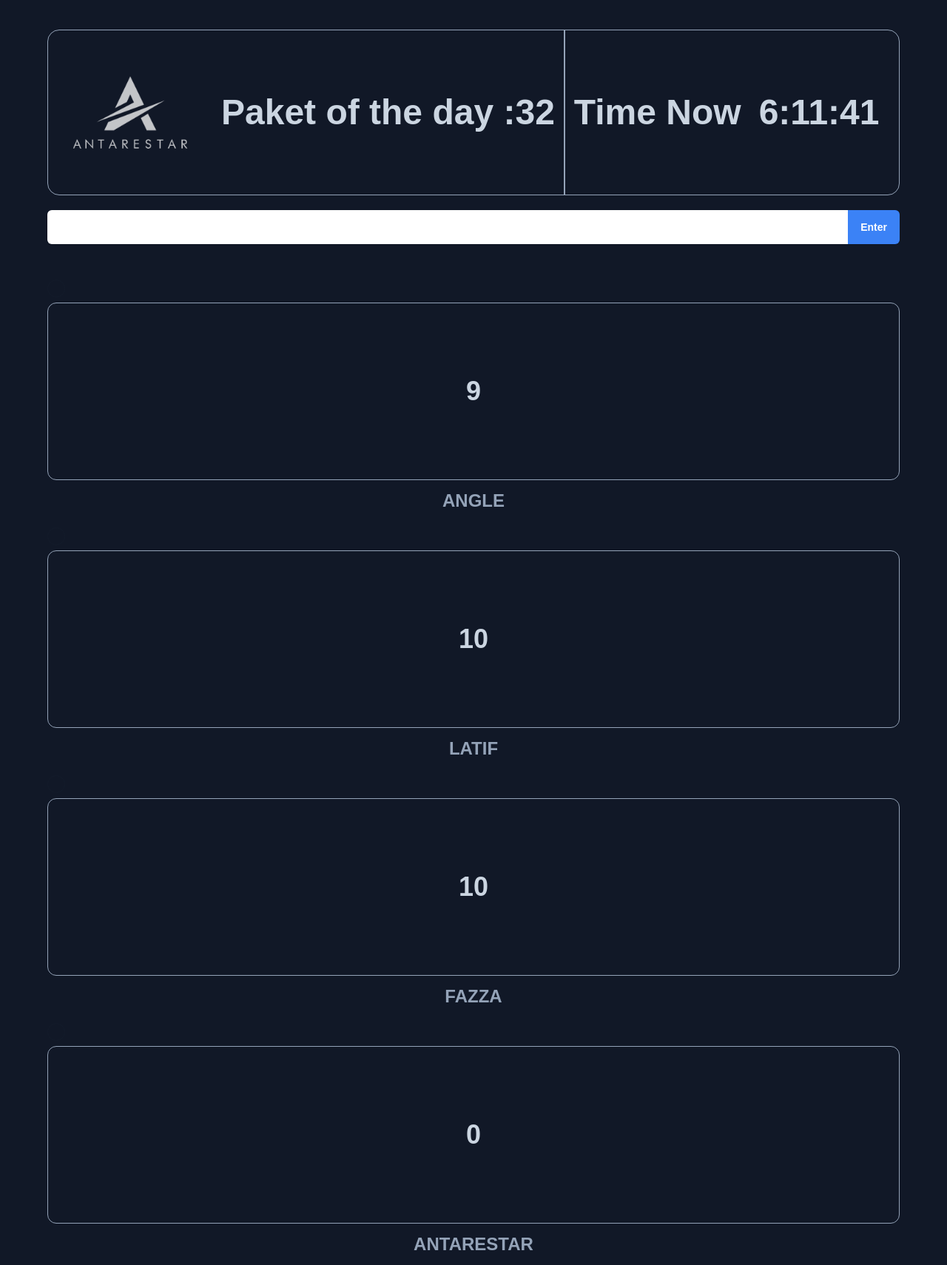
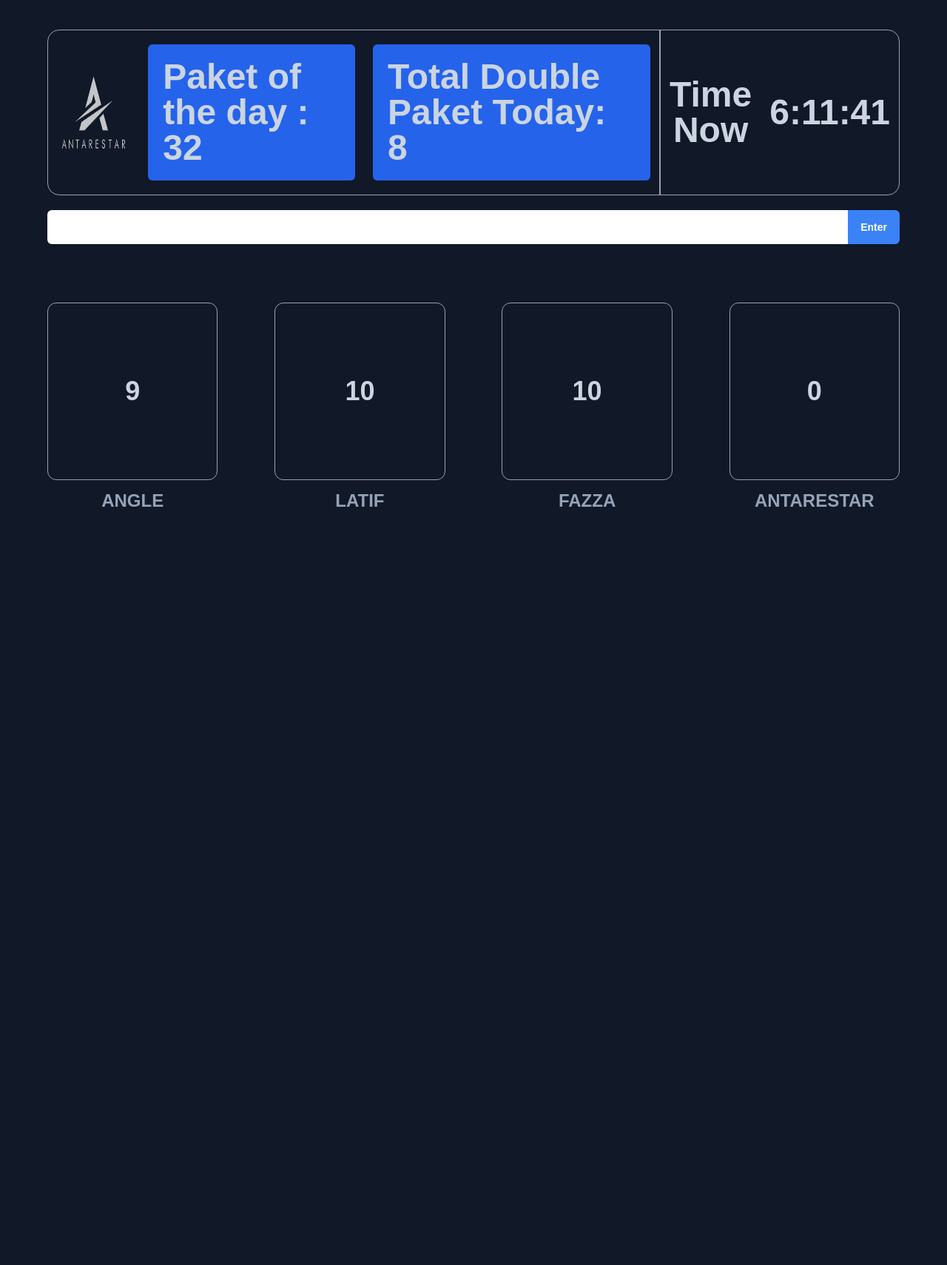
Before and after one commit to JouskaPram/gudangantarestar, a Django app: page / in a window 1280 px wide. Shown: the whole page at 74% size. After the commit the page ends 685 px from the top, so only its background shows below. Run offline with Django 3.2, Linux system fonts and the light colour scheme; data comes from the database, SQL or seed files in the repository; both versions use the stored data as it was after the commit; some libraries are stand-ins or nearby versions; some web fonts are replaced.

Commit message:
benerin layout

```diff
--- a/scanantares/templates/main.html
+++ b/scanantares/templates/main.html
@@ -12,16 +12,25 @@
       alt="Antarestar"
     />
     <div class="flex items-center align-middle px-3">
+      <div class="bg-blue-600 p-5 rounded-md">
+
         <h3
           class="md:text-5xl text-2xl font-bold text-slate-300 align-middle text-left"
         >
-        Paket of the day :
+          Paket of the day :  {{ total }}
         </h3>
-      <span
-        class="md:text-5xl font-bold text-slate-300 text-left text-2xl align-middle"
+
+      </div>
+    </div>
+    <div class="flex items-center align-middle px-3">
+      <div class="bg-blue-600 p-5 rounded-md">
+
+        <h3
+          class="md:text-5xl text-2xl font-bold text-slate-300 align-middle text-left"
         >
-        {{ total }}
-      </span>
+       Total Double Paket Today: 8
+        </h3>
+       </div>
       </div>
       <div
         class="border-l-2 border-slate-400 h-full md:flex align-middle items-center hidden"
@@ -35,6 +44,8 @@
         ></h3>
       </div>
     </div>
+
+
 
   <!-- ./ EndHeader Area -->
 
@@ -63,7 +74,7 @@
       class="flex flex-wrap justify-between justify-items-center gap-1 w-full pt-10 items-center"
     >
       {% for scan in scanner %}
-      <div class="flex flex-wrap justify-between">
+
         <div class="w-full mx-10 md:mx-0">
           <input
             type="radio"
@@ -81,13 +92,13 @@
     <div
       class="flex flex-wrap justify-between justify-items-center gap-1 w-full pt-10 items-center"
     >
-      <div class="w-full mx-10 md:mx-0">
+      <div class="w-full mx-10 md:mx-0  md:w-1/5">
         <input
           type="radio"
           name="scanner"
           id="angle"
           value="angle"
-          class="mt-2 justify-between radio"
+          class="mt-2 justify-between radio "
           required
         />
         <label for="angel">
@@ -106,10 +117,10 @@
             angle
           </h3>
         </label>
+
     </div>
-    </div>
-    <div class="flex flex-wrap justify-between">
-      <div class="w-full mx-10 md:mx-0">
+
+      <div class="w-full mx-10 md:mx-0 md:w-1/5">
         <input
           type="radio"
           name="scanner"
@@ -134,10 +145,10 @@
             latif
           </h3>
         </label>
+
     </div>
-    </div>
-    <div class="flex flex-wrap justify-between">
-      <div class="w-full mx-10 md:mx-0">
+
+      <div class="w-full mx-10 md:mx-0 md:w-1/5">
         <input
           type="radio"
           name="scanner"
@@ -162,10 +173,10 @@
             fazza
           </h3>
         </label>
+
     </div>
-    </div>
-    <div class="flex flex-wrap justify-between">
-      <div class="w-full mx-10 md:mx-0">
+
+      <div class="w-full mx-10 md:mx-0 md:w-1/5">
         <input
           type="radio"
           name="scanner"
@@ -190,6 +201,7 @@
             antarestar
           </h3>
         </label>
+
     </div>
   </div>
   </form>
@@ -208,8 +220,8 @@
         </button>
       </div>
     </div>
-    <div class="flex flex-wrap justify-between">
-      <div class="w-full mx-10 md:mx-0">{{ form.scanner_id }}</div>
+
+      <div class="w-full mx-10 md:mx-0 md:w-1/5">{{ form.scanner_id }}</div>
     </div>
 
     <button type="submit" class="btn btn-succes">submit</button>
@@ -270,4 +282,5 @@
 
   <!-- <button class="btn btn-primary" onclick="eabutton()">click me</button> -->
 </div>
+</div>
 {%endblock%}
--- a/templates/base.html
+++ b/templates/base.html
@@ -27,7 +27,7 @@
       }
     </style>
   </head>
-  <body class="bg-gray-900" onload="startTime()">
+  <body class="bg-gray-900 h-screen" onload="startTime()">
     {%block content%} {%endblock%}
     <script src="https://cdn.jsdelivr.net/npm/sweetalert2@11"></script>
 
```
Also changed, not shown: db.sqlite3. Lines whose indentation alone changed are shown as unchanged.
